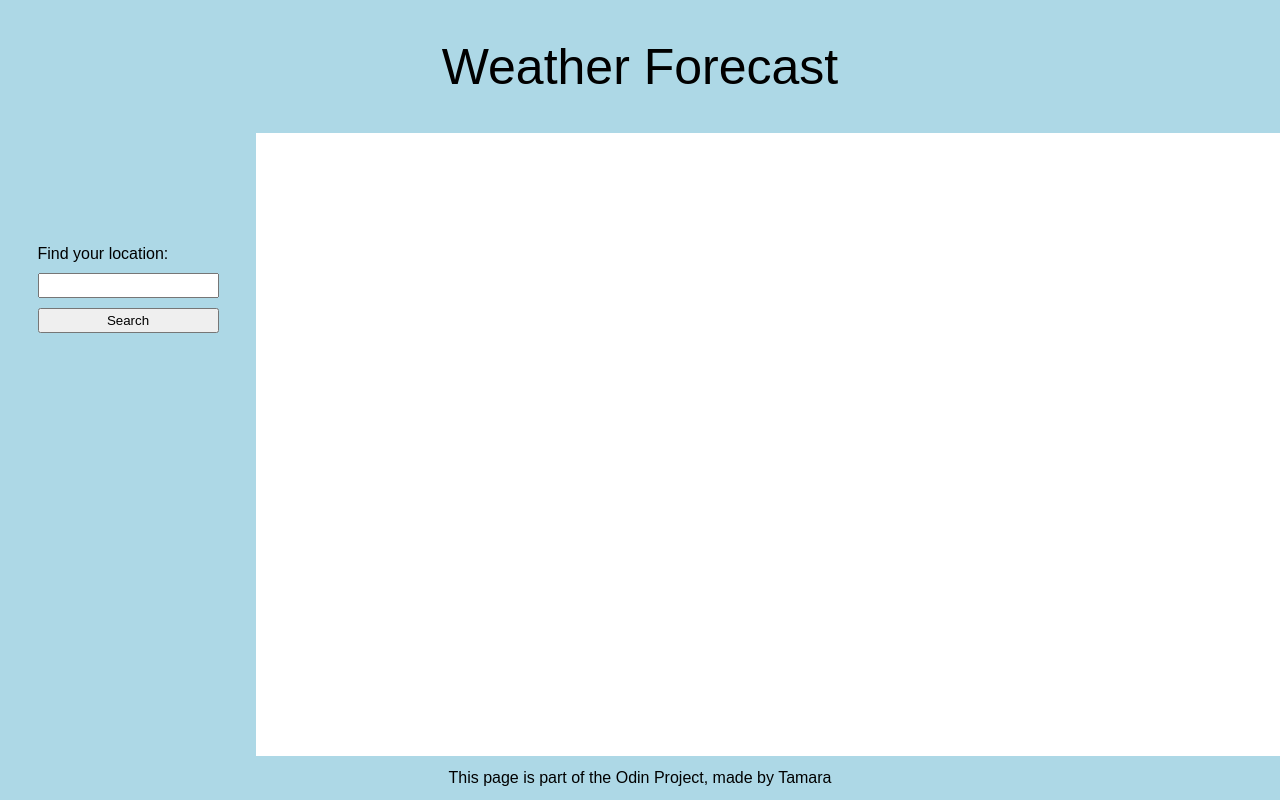
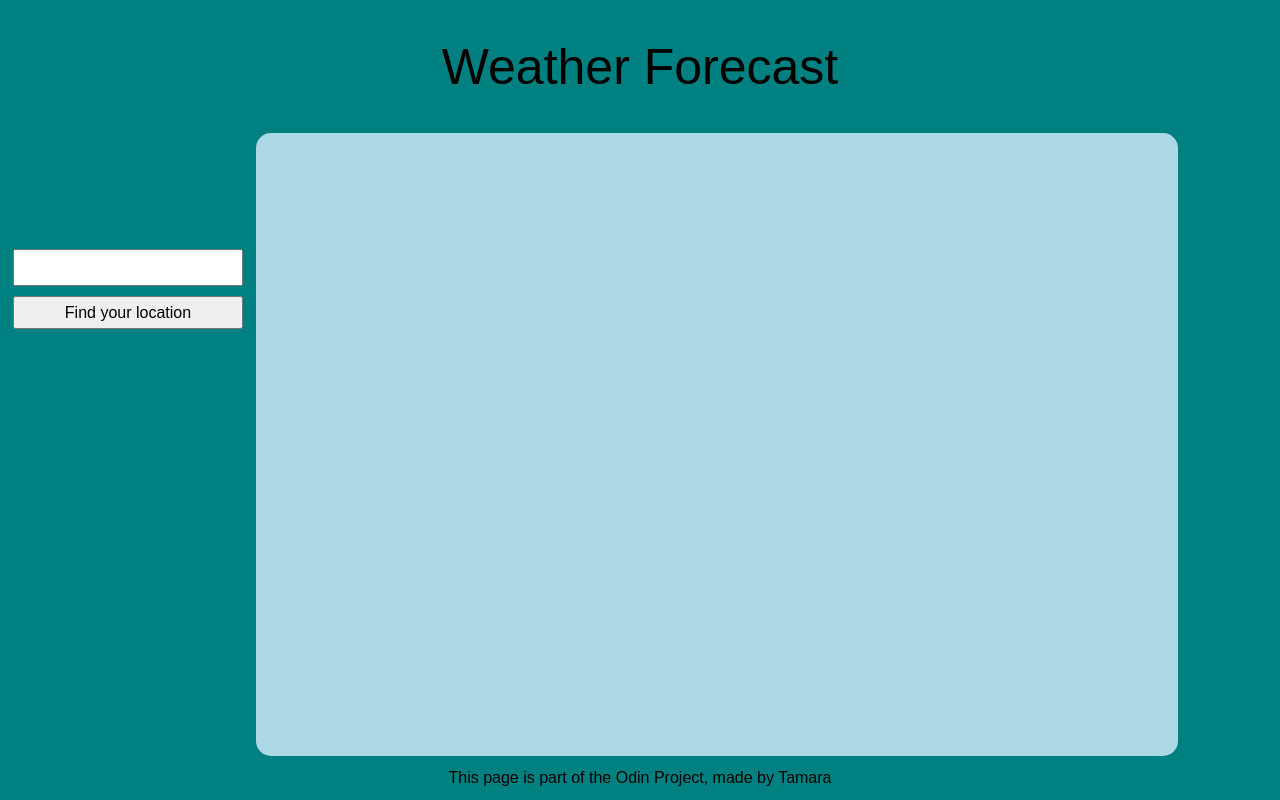
Before and after one commit to Zelouchan/Weather-App, a website built with webpack: page src/index.html in a window 1280 px wide. Built offline with nearby package versions, Linux system fonts and the light colour scheme.

Commit message:
only toggle and css left to do

```diff
--- a/src/index.html
+++ b/src/index.html
@@ -10,9 +10,8 @@
 		<header>Weather Forecast</header>
 		<nav>
 			<div class="searchBar">
-				<label for="site-search">Find your location:</label>
 				<input type="search" id="locationSearch" name="search" />
-				<button id="locationClick">Search</button>
+				<button id="locationClick">Find your location</button>
 			</div>
 		</nav>
 
--- a/src/index.js
+++ b/src/index.js
@@ -50,7 +50,15 @@ function createForecastDay(index) {
   forecastDay.classList.add("forecastDay");
 
   const dayDate = document.createElement("div");
-  dayDate.innerText = `${forecast[index].datetime}`;
+
+  const dateDisplay = forecast[index].datetime;
+
+  const date = new Date(dateDisplay);
+
+  const options = { day: '2-digit', month: 'long' };
+  const formattedDate = date.toLocaleDateString('en-GB', options);
+
+  dayDate.innerText = formattedDate;
   forecastDay.appendChild(dayDate);
 
   const dayTemp = document.createElement("div");
--- a/src/style.css
+++ b/src/style.css
@@ -17,11 +17,11 @@ body {
     "footer footer";
   font-family: Arial, Helvetica, sans-serif;
   box-sizing: border-box;
+  background-color: teal;
 }
 
 header,
 footer {
-  background-color: lightblue;
   display: grid;
   place-items: center;
 }
@@ -33,7 +33,6 @@ header {
 
 nav {
   grid-area: nav;
-  background-color: lightblue;
 }
 
 .searchBar {
@@ -41,26 +40,32 @@ nav {
   height: 50%;
   width: 100%;
   gap: 10px;
-  justify-content: center;
+  justify-items: center;
   align-content: center;
 }
 
 .searchBar input {
-  height: 25px;
-  width: 100%;
+	font-size: 16px;
+  width: 90%;
+  padding: 3%;
 }
 
 .searchBar button {
-  height: 25px;
-  width: 100%;
+	font-size: 16px;
+	padding: 2%;
+  width: 90%;
 }
 
 .main {
+	box-sizing: border-box;
   grid-area: main;
   height: 100%;
-  width: 100%;
+  width: 90%;
   display: grid;
   grid-template-rows: 1fr 3fr 4fr;
+  border-radius: 15px;
+  background-color: lightblue;
+  padding: 2%;
 }
 
 .location {
```
